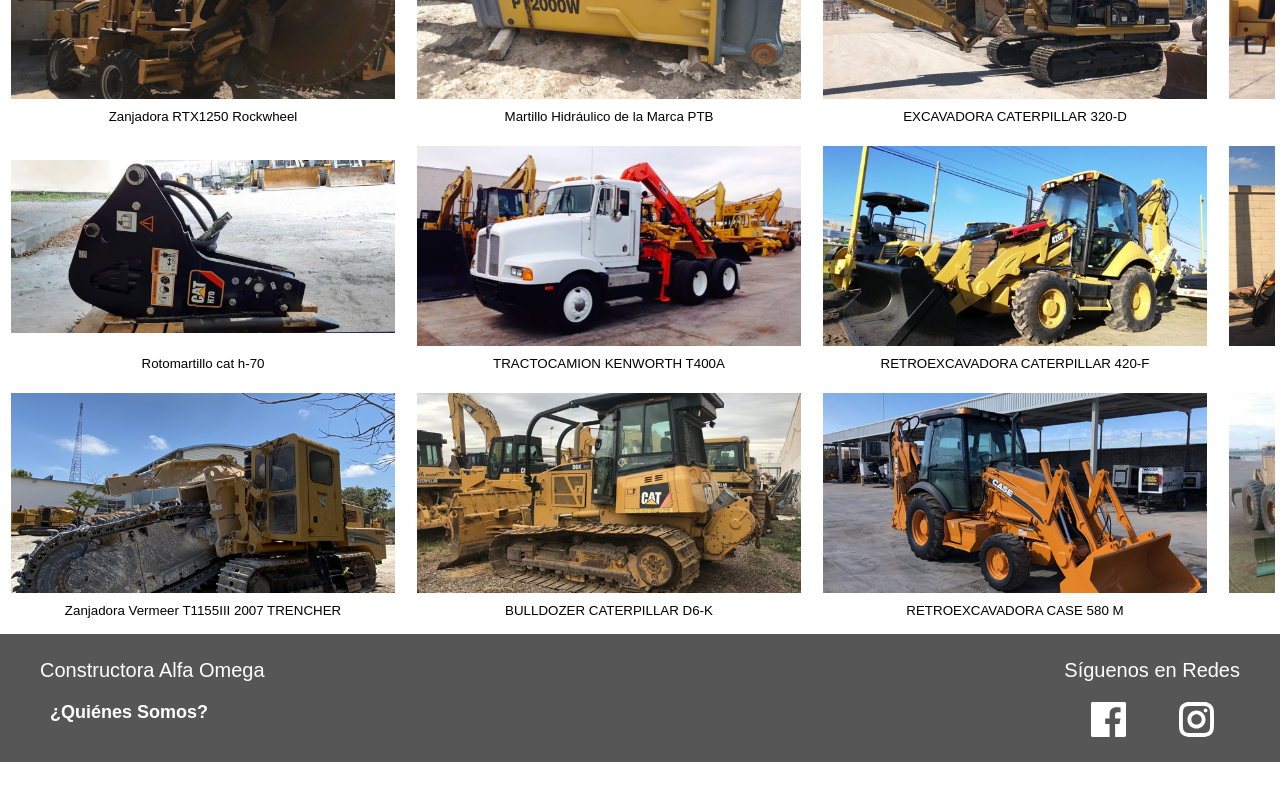
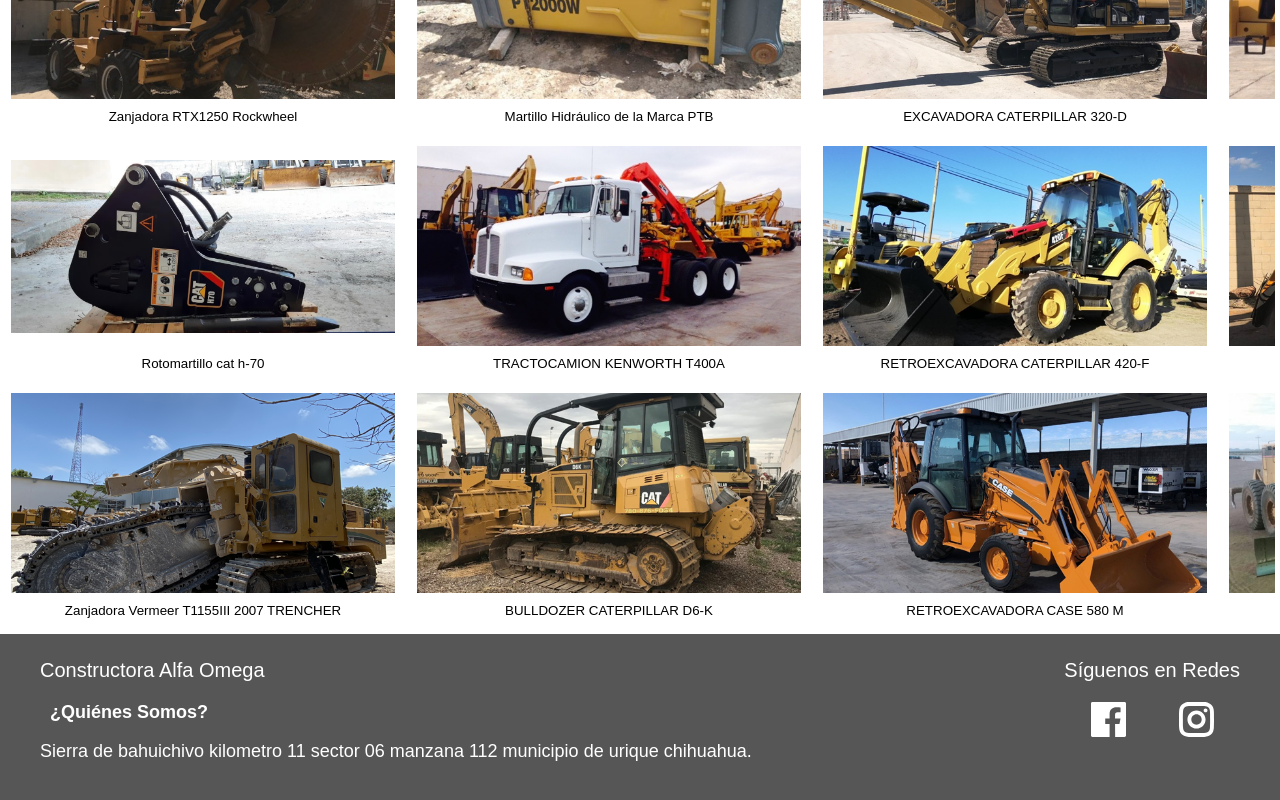
Before and after one commit to JesusWisord/alfaomega, a Next.js app: page / in a window 1280 px wide. Shown: the part 899-1699 px from the top of the page. Before the commit the page ends 1661 px from the top, so only its background shows below. Built offline with nearby package versions, Linux system fonts and the light colour scheme.

Commit message:
[ADD] Footer info

```diff
--- a/components/Footer.jsx
+++ b/components/Footer.jsx
@@ -7,6 +7,10 @@
     <div className="right">
       <p className={styles.subtitle}>Constructora Alfa Omega</p>
       <a href="#Somos" className={styles.link}>¿Quiénes Somos?</a>
+      <p>
+        Sierra de bahuichivo kilometro 11 sector
+        06 manzana 112 municipio de urique chihuahua.
+      </p>
     </div>
     <div className={styles.left}>
       <p className={styles.subtitle}>Síguenos en Redes</p>
```
Also changed, not shown: 1 other file (tests, documents, lock files or other folders).
